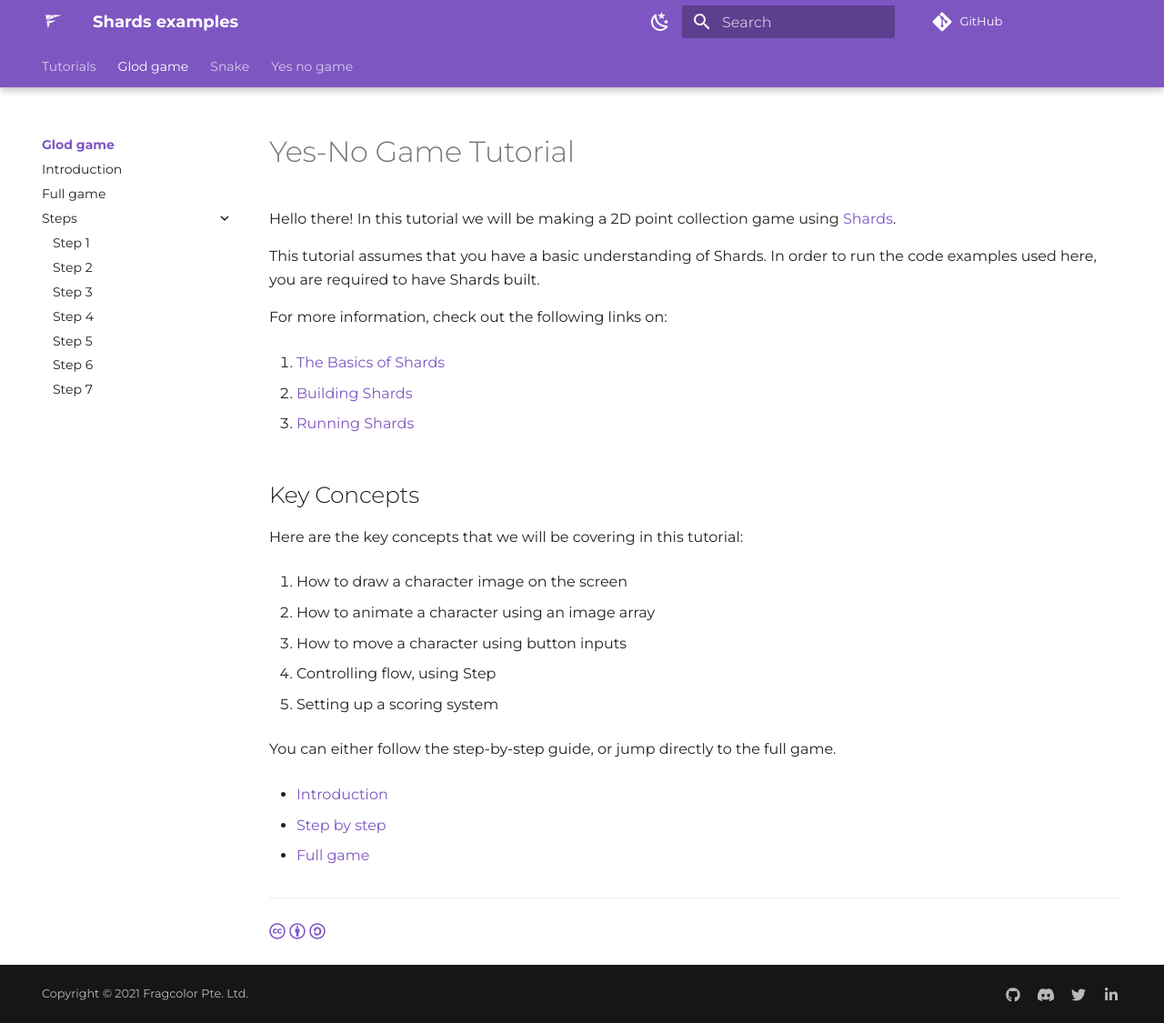
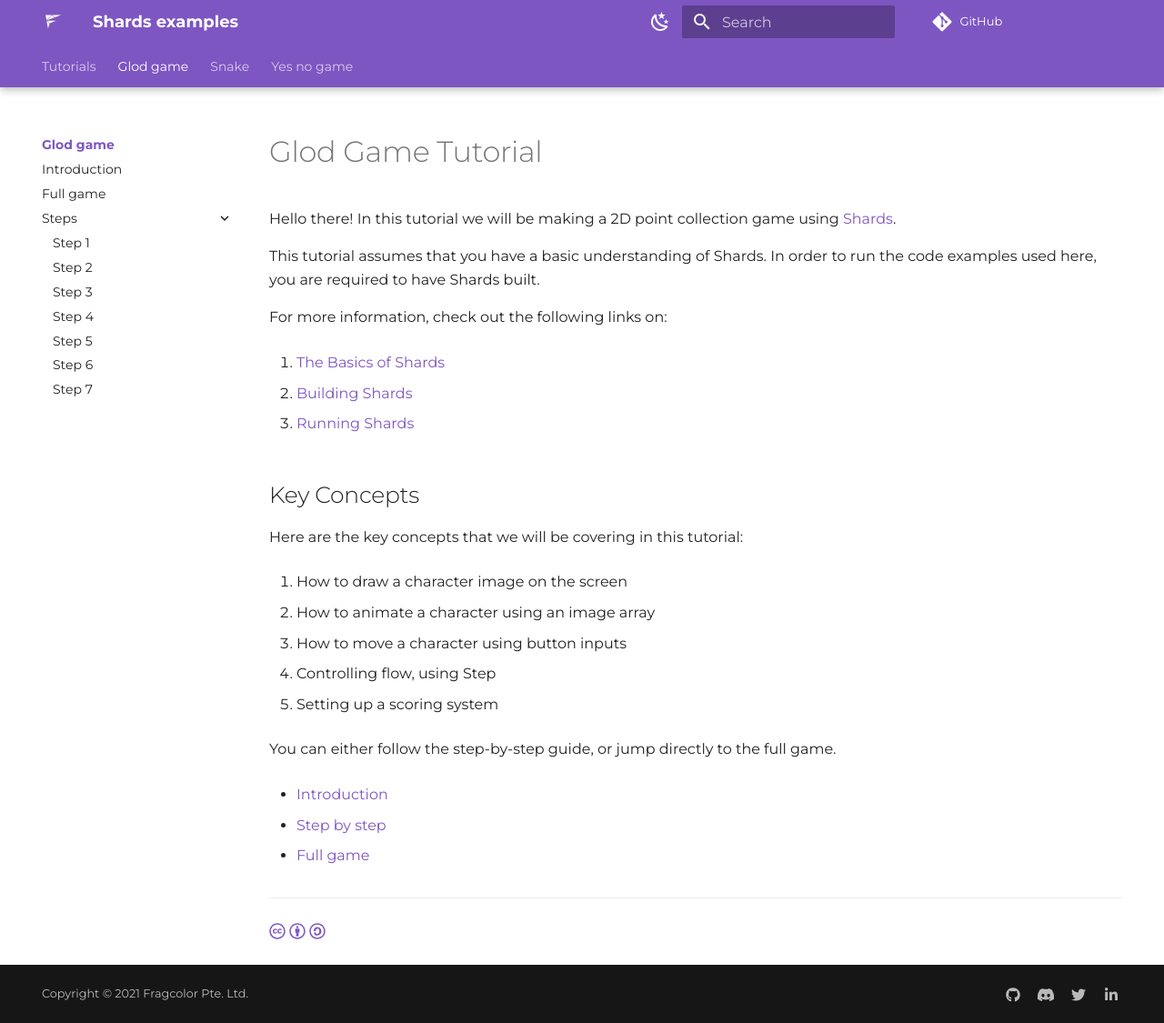
Before and after one commit to fragcolor-xyz/shards-examples, an MkDocs documentation site: the page built from tutorials/glod-game/index.md, in a window 1280 px wide and 1125 px high. Shown: the whole window at 91% size. Built offline with MkDocs 1.6.1 and Material for MkDocs 9.7.7, drawn with Linux system fonts in a browser that asks for light colours; comment, search, counter and statistics services are not loaded.

Commit message:
Fix title

```diff
--- a/tutorials/glod-game/index.md
+++ b/tutorials/glod-game/index.md
@@ -1,4 +1,4 @@
-# Yes-No Game Tutorial
+# Glod Game Tutorial
 
 Hello there! In this tutorial we will be making a 2D point collection game using [Shards](https://github.com/fragcolor-xyz/shards).
 
```
